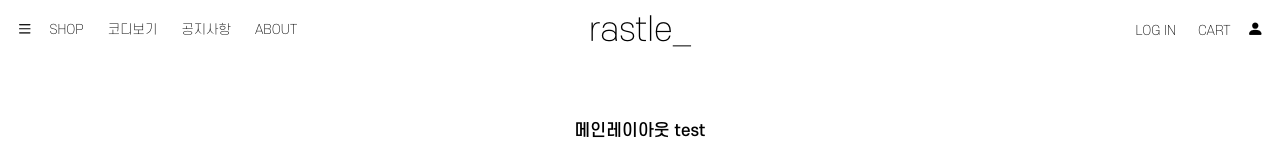
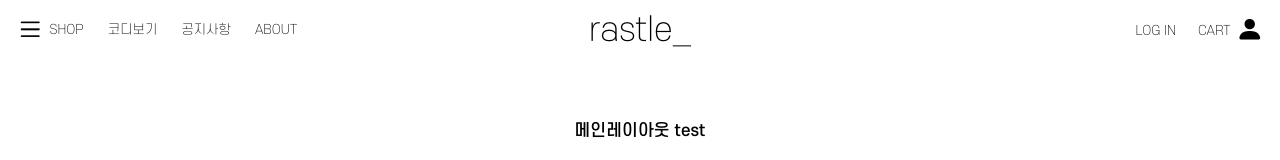
Before and after one commit to rastle-dev/rastle-frontend, a Next.js app: page /shop in a window 1280 px wide. Shown: the top 160 px of the page. Built offline with nearby package versions, Linux system fonts and the light colour scheme.

Commit message:
refactor: mainlayout 아이콘 버튼 추가

```diff
--- a/src/components/Layout/MainHeader/index.styles.tsx
+++ b/src/components/Layout/MainHeader/index.styles.tsx
@@ -56,7 +56,7 @@ const MenuIcon = styled(IconButton)`
   display: none;
 
   @media (max-width: 769px) {
-    font-size: 2rem;
+    font-size: 3rem;
     cursor: pointer;
   }
 `;
@@ -103,7 +103,7 @@ const PersonIcon = styled(IconButton)`
   display: none;
 
   @media (max-width: 769px) {
-    font-size: 2rem;
+    font-size: 3rem;
     cursor: pointer;
   }
 `;
--- a/src/components/common/IconButton/index.tsx
+++ b/src/components/common/IconButton/index.tsx
@@ -37,7 +37,7 @@ const StyledIcon = styled.i<{ border: number }>`
 
 function IconButton({
   iconName,
-  iconSize = "1.5rem",
+  iconSize = "2.5rem",
   color,
   border = 0.1,
   onClick,
```
